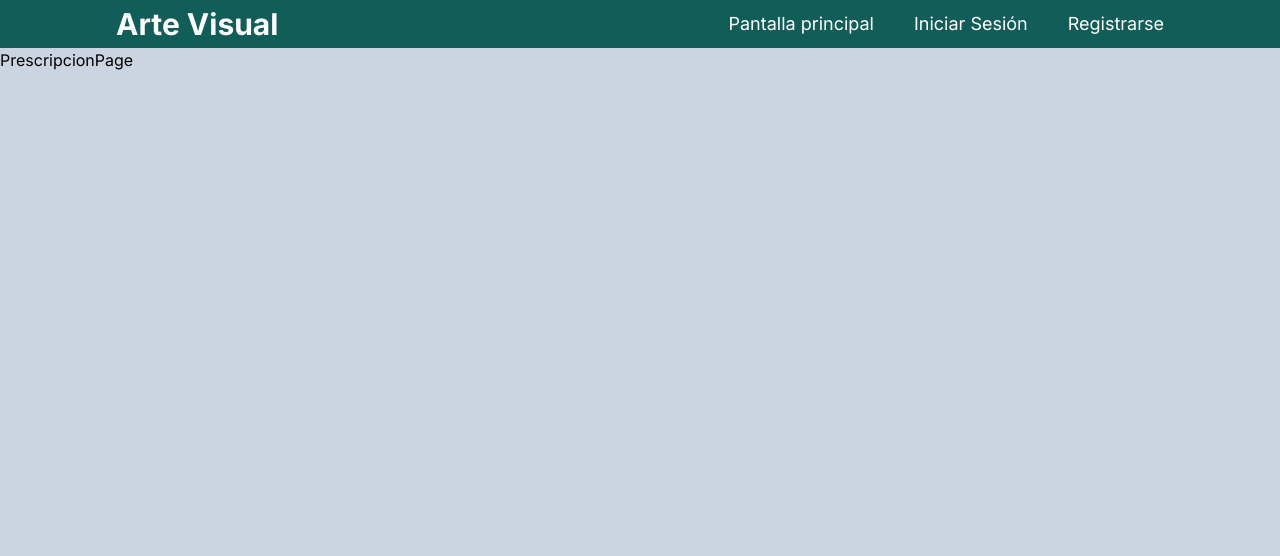
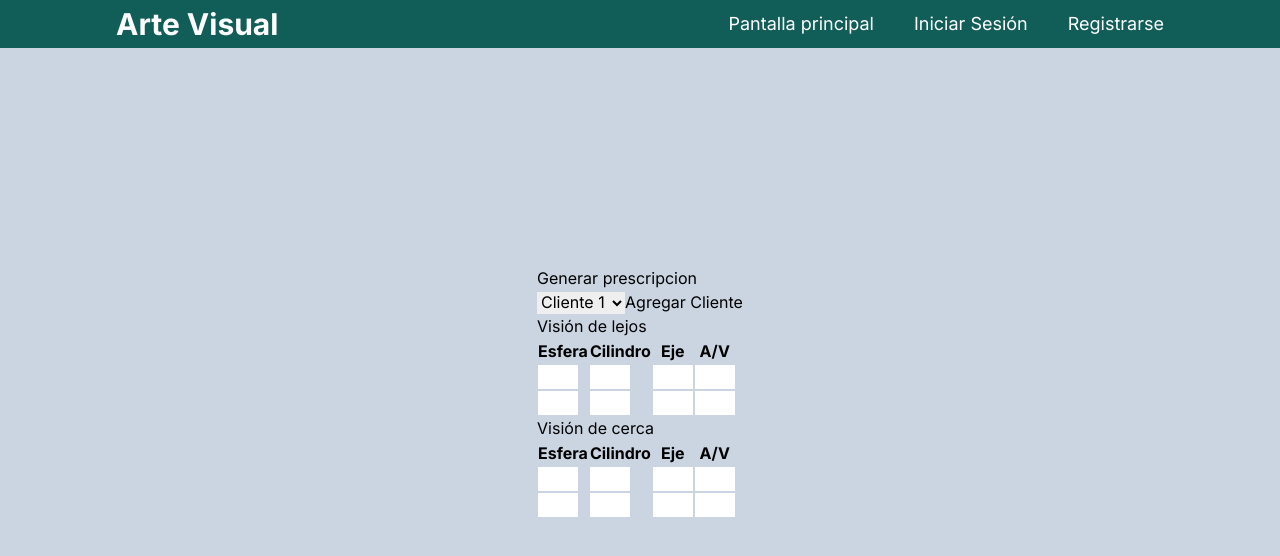
Before and after one commit to david-rosval/artevisual-nextjs, a Next.js app: page /inicio/prescripcion in a window 1280 px wide. Shown: the top 556 px of the page. Built offline with nearby package versions, Linux system fonts and the light colour scheme; no server answers.

Commit message:
inicio de desarrollo de prescripcion

```diff
--- a/src/app/inicio/prescripcion/page.jsx
+++ b/src/app/inicio/prescripcion/page.jsx
@@ -1,9 +1,110 @@
-import React from 'react'
+import React from "react";
 
 const PrescripcionPage = () => {
   return (
-    <div>PrescripcionPage</div>
-  )
-}
+    <div className="h-[calc(100vh-7rem)] flex justify-center items-center">
+      <form action="">
+        <h1>Generar prescripcion</h1>
 
-export default PrescripcionPage
+        <div>
+          <select name="cliente" id="cliente">
+            <option value="cliente1">Cliente 1</option>
+            <option value="cliente2">Cliente 2</option>
+            <option value="cliente3">Cliente 3</option>
+          </select>
+
+          <button>Agregar Cliente</button>
+        </div>
+
+        <div>
+            <h2>Visión de lejos</h2>
+          <table>
+            <thead>
+              <tr>
+                <th>Esfera</th>
+                <th>Cilindro</th>
+                <th>Eje</th>
+                <th>A/V</th>
+              </tr>
+            </thead>
+            <tbody>
+              <tr>
+                <td>
+                  <input type="text" className="w-10" />
+                </td>
+                <td>
+                  <input type="text" className="w-10" />
+                </td>
+                <td>
+                  <input type="text" className="w-10" />
+                </td>
+                <td>
+                  <input type="text" className="w-10" />
+                </td>
+              </tr>
+              <tr>
+                <td>
+                  <input type="text" className="w-10" />
+                </td>
+                <td>
+                  <input type="text" className="w-10" />
+                </td>
+                <td>
+                  <input type="text" className="w-10" />
+                </td>
+                <td>
+                  <input type="text" className="w-10" />
+                </td>
+              </tr>
+            </tbody>
+          </table>
+        </div>
+        <div>
+            <h2>Visión de cerca</h2>
+          <table>
+            <thead>
+              <tr>
+                <th>Esfera</th>
+                <th>Cilindro</th>
+                <th>Eje</th>
+                <th>A/V</th>
+              </tr>
+            </thead>
+            <tbody>
+              <tr>
+                <td>
+                  <input type="text" className="w-10" />
+                </td>
+                <td>
+                  <input type="text" className="w-10" />
+                </td>
+                <td>
+                  <input type="text" className="w-10" />
+                </td>
+                <td>
+                  <input type="text" className="w-10" />
+                </td>
+              </tr>
+              <tr>
+                <td>
+                  <input type="text" className="w-10" />
+                </td>
+                <td>
+                  <input type="text" className="w-10" />
+                </td>
+                <td>
+                  <input type="text" className="w-10" />
+                </td>
+                <td>
+                  <input type="text" className="w-10" />
+                </td>
+              </tr>
+            </tbody>
+          </table>
+        </div>
+      </form>
+    </div>
+  );
+};
+
+export default PrescripcionPage;
```
